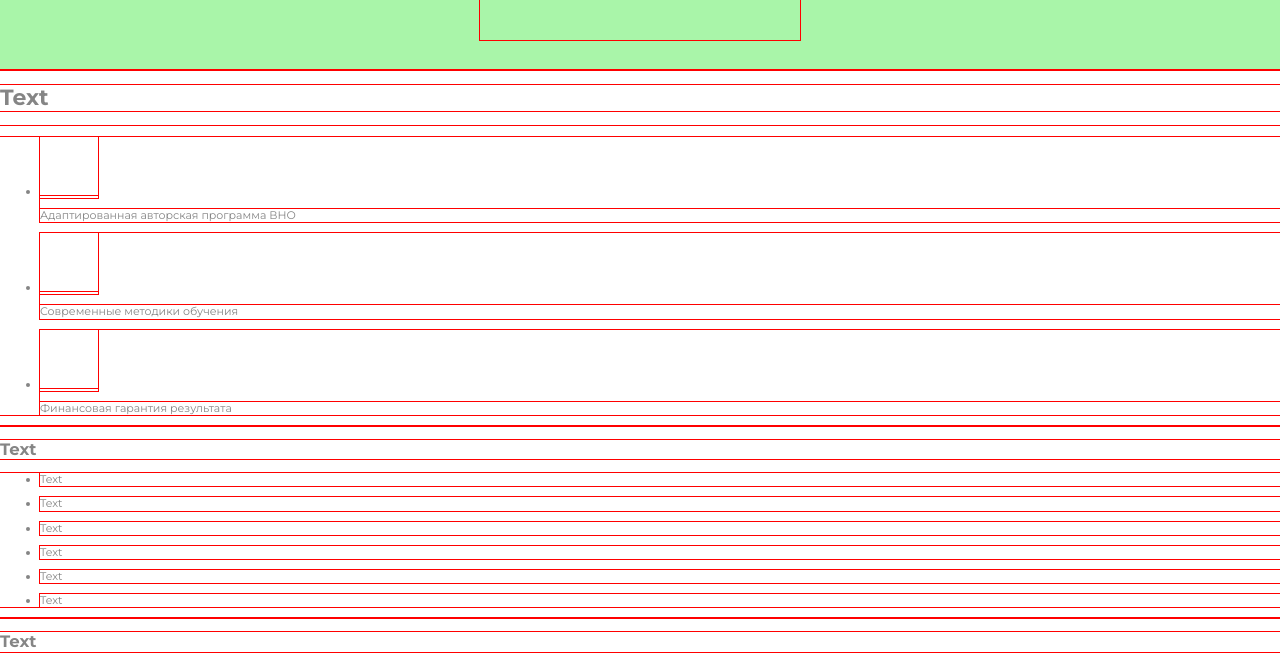
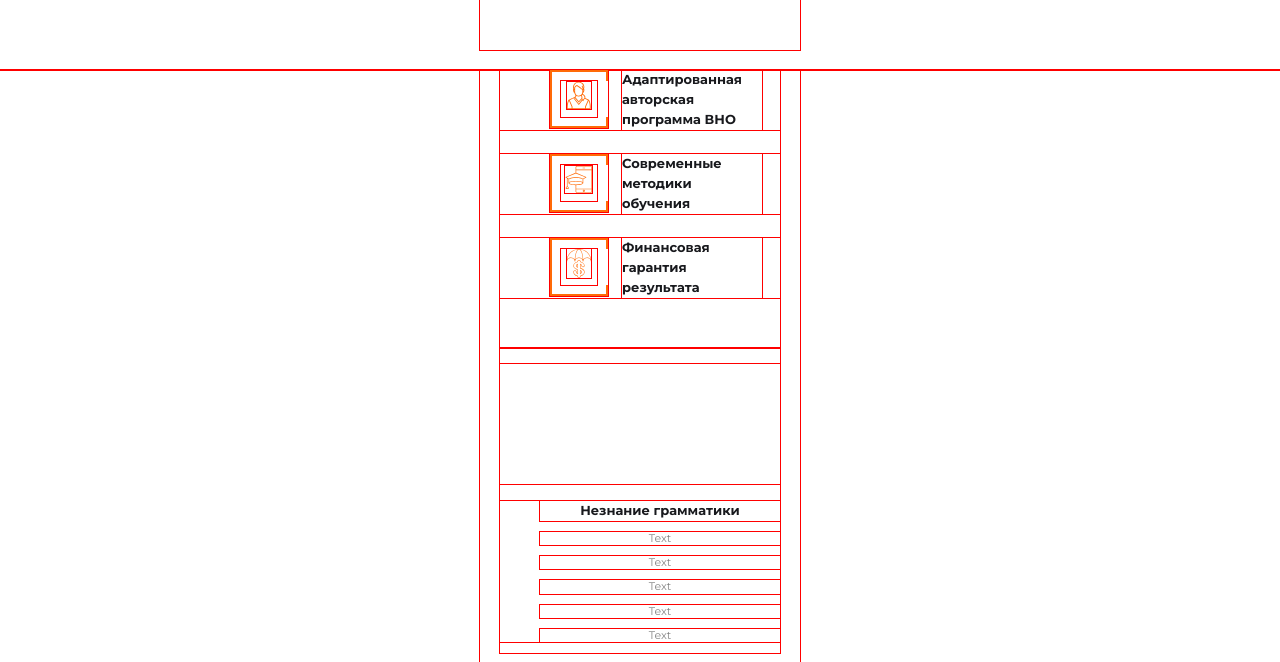
Before and after one commit to Serhii777/goit-fe-course.github.io, a website: page project-01/src/index.html in a window 1280 px wide. Shown: the part 600-1262 px from the top of the page. Drawn offline with nearby package versions, Linux system fonts and the light colour scheme; files that its build step writes are made by us from their sources.

Commit message:
Added sectiion-icons

```diff
--- a/project-01/src/index.html
+++ b/project-01/src/index.html
@@ -44,7 +44,8 @@
       <section class="section-training header__section-training">
         <div class="section-training__wrapper wrapper">
           <div class="section-training__content">
-            <h2 class="section-training__title typographic-meb title">Комплексная подготовка к ВНО <br /> по английскому языку</h2>
+            <h2 class="section-training__title typographic-meb title">Комплексная подготовка к ВНО <br /> по английскому
+              языку</h2>
             <p class="section-training__slogan typographic-mb">Просто не будет. <br /> Но ты гарантировано наберешь</p>
             <span class="section-training__point typographic-mb">+25 баллов</span>
             <button class="button button--light section-training__button typographic-tb" type="button">хочу на
@@ -60,33 +61,33 @@
 
 
   <main class="main">
-    <div class="wrapper main--wrapper">
-      <h1 class="main-title visually-hidde n">Text</h1>
+    <div class="wrapper main--wrapper container">
+      <h1 class="main-title visually-hidden">Комплексное изучение английского языка</h1>
 
 
-      <section class="section-training main__section-training">
-        <div class="section-training__icons">
+      <section class="section-icons main__section-icons">
+        <div class="section-icons__wrapper">
           <ul class="menu-icons">
             <li class="item menu-icons__item">
               <a href="#" class="link menu-icons__link">
-                <svg class="icon menu-icons__icon" width="58px" height="58px">
-                  <!-- <use href="./images/sprite/symbol-defs.svg#icon-basket"></use> -->
+                <svg class="icon menu-icons__icon">
+                  <use href="./images/icons-svg/symbol-defs.svg#icon-female_student"></use>
                 </svg>
               </a>
               <p class="menu-icons__description">Адаптированная авторская программа ВНО</p>
             </li>
             <li class="item menu-icons__item">
               <a href="#" class="link menu-icons__link">
-                <svg class="icon menu-icons__icon" width="58px" height="58px">
-                  <!-- <use href="./images/sprite/symbol-defs.svg#icon-basket"></use> -->
+                <svg class="icon menu-icons__icon">
+                  <use href="./images/icons-svg/symbol-defs.svg#icon-mobile_learning"></use>
                 </svg>
               </a>
               <p class="menu-icons__description">Современные методики обучения</p>
             </li>
             <li class="item menu-icons__item">
               <a href="#" class="link menu-icons__link">
-                <svg class="icon menu-icons__icon" width="58px" height="58px">
-                  <!-- <use href="./images/sprite/symbol-defs.svg#icon-basket"></use> -->
+                <svg class="icon menu-icons__icon">
+                  <use href="./images/icons-svg/symbol-defs.svg#icon-insurance"></use>
                 </svg>
               </a>
               <p class="menu-icons__description">Финансовая гарантия результата</p>
@@ -95,33 +96,34 @@
         </div>
       </section>
 
-      <section class="section-help">
-        <div class="section-help__wrapper">
-          <h2 class="section-help__title">Text</h2>
-          <ul class="items section-help__items">
-            <li class="section-help__item">
-              <p class="section-help__text">Text</p>
-              <!-- <a href="" class="section-help__link">1</a> -->
+      <section class="section-problem">
+        <div class="section-problem__wrapper">
+          <h2 class="section-problem__title">Главные проблемы учеников
+            на English ВНО, которые мы помогаем решить</h2>
+          <ul class="menu-problem section-problem__menu-problem items">
+            <li class="menu-problem__item">
+              <p class="menu-problem__text">Незнание грамматики</p>
+              <!-- <a href="" class="menu-problem__link">1</a> -->
             </li>
-            <li class="section-help__item">
-              <p class="section-help__text">Text</p>
-              <!-- <a href="" class="section-help__link">2</a> -->
+            <li class="section-problem__item">
+              <p class="section-problem__text">Text</p>
+              <!-- <a href="" class="section-problem__link">2</a> -->
             </li>
-            <li class="section-help__item">
-              <p class="section-help__text">Text</p>
-              <!-- <a href="" class="section-help__link">3</a> -->
+            <li class="section-problem__item">
+              <p class="section-problem__text">Text</p>
+              <!-- <a href="" class="section-problem__link">3</a> -->
             </li>
-            <li class="section-help__item">
-              <p class="section-help__text">Text</p>
-              <!-- <a href="" class="section-help__link">4</a> -->
+            <li class="section-problem__item">
+              <p class="section-problem__text">Text</p>
+              <!-- <a href="" class="section-problem__link">4</a> -->
             </li>
-            <li class="section-help__item">
-              <p class="section-help__text">Text</p>
-              <!-- <a href="" class="section-help__link">5</a> -->
+            <li class="section-problem__item">
+              <p class="section-problem__text">Text</p>
+              <!-- <a href="" class="section-problem__link">5</a> -->
             </li>
-            <li class="section-help__item">
-              <p class="section-help__text">Text</p>
-              <!-- <a href="" class="section-help__link">6</a> -->
+            <li class="section-problem__item">
+              <p class="section-problem__text">Text</p>
+              <!-- <a href="" class="section-problem__link">6</a> -->
             </li>
           </ul>
         </div>
--- a/project-01/src/sass/components/header.scss
+++ b/project-01/src/sass/components/header.scss
@@ -1,7 +1,6 @@
 .header {
   display: flex;
-
-  background-color: rgb(169, 245, 169);
+  background-color: #ffffff;
 
   // @media (min-resolution: 192dpi),
   // (min-resolution: 2dppx) {
@@ -12,12 +11,12 @@
 }
 
 .header__wrapper {
-  min-height: 640px;
+  min-height: 650px;
   background-image: url('../../images/bgr-01.png');
   background-size: cover;
   background-repeat: no-repeat;
   background-position: center;
-  margin-bottom: 30px;
+  margin-bottom: 20px;
 }
 
 .header__navigation {
@@ -25,6 +24,10 @@
   padding: 26px 0px 0px;
 }
 
+// .header__section-training {
+//   // margin-bottom: 74px;
+// }
+
 // .header__title {
 //   @include font-settings(150px, 1);
 //   margin: 0px 0px 98px;
--- a/project-01/src/sass/components/menu-icons.scss
+++ b/project-01/src/sass/components/menu-icons.scss
@@ -1,41 +1,104 @@
 .menu-icons {
-  position: absolute;
-  width: 380px;
-  height: 470px;
-  top: 0;
-  left: 0;
-  opacity: 0;
-  background: linear-gradient(0deg, $ligth-gradient-color, $dark-gradient-color);
-  @include center-flex('all');
+  margin: 0px;
+  //   position: absolute;
+  //   width: 380px;
+  //   height: 470px;
+  //   top: 0;
+  //   left: 0;
+  //   opacity: 0;
+  //   background: linear-gradient(0deg, $ligth-gradient-color, $dark-gradient-color);
+  //   @include center-flex('all');
   @extend %list;
-  transition: all 0.2s linear;
 }
 
 .menu-icons__item {
-  @extend %item;
-  background-color: $primary-yelow-color;
+  display: flex;
 
-  &:not(:nth-of-type(4n)) {
-    margin-right: 1px;
+  &:not(:nth-last-of-type(-3n+1)) {
+    margin-bottom: 24px;
   }
 }
 
 
 .menu-icons__link {
-  @include center-flex('all');
-  width: 56px;
-  height: 56px;
-  fill: $primary-red-color;
-  @extend %link;
+  display: flex;
+  justify-content: center;
+  align-items: center;
+  width: 58px;
+  height: 58px;
+  // width: 36px;
+  // height: 36px;
+  border: 2px solid #ff6b08;
+  position: relative;
+  margin: 0px 14px 0px 50px;
 
-  &:hover,
-  &:focus {
-    fill: $primary-white-color;
-    background-color: $primary-red-color;
+  &::after {
+    display: block;
+    content: '';
+    position: absolute;
+    width: 2px;
+    height: 36px;
+    background: #ffffff;
+    right: -2px;
   }
 }
 
 .menu-icons__icon {
-  width: 26px;
-  height: 26px;
+  width: 36px;
+  height: 36px;
+  fill: #ff6b08;
 }
+
+.menu-icons__description {
+  width: 140px;
+  font-size: 13px;
+  font-family: "Montserrat";
+  color: rgb(24, 25, 29);
+  font-weight: bold;
+  line-height: 1.538;
+  text-align: left;
+  margin: 0px;
+}
+
+
+// .menu-icons {
+//   position: absolute;
+//   width: 380px;
+//   height: 470px;
+//   top: 0;
+//   left: 0;
+//   opacity: 0;
+//   background: linear-gradient(0deg, $ligth-gradient-color, $dark-gradient-color);
+//   @include center-flex('all');
+//   @extend %list;
+//   transition: all 0.2s linear;
+// }
+
+// .menu-icons__item {
+//   @extend %item;
+//   background-color: $primary-yelow-color;
+
+//   &:not(:nth-of-type(4n)) {
+//     margin-right: 1px;
+//   }
+// }
+
+
+// .menu-icons__link {
+//   @include center-flex('all');
+//   width: 56px;
+//   height: 56px;
+//   fill: $primary-red-color;
+//   @extend %link;
+
+//   &:hover,
+//   &:focus {
+//     fill: $primary-white-color;
+//     background-color: $primary-red-color;
+//   }
+// }
+
+// .menu-icons__icon {
+//   width: 26px;
+//   height: 26px;
+// }
--- /dev/null
+++ b/project-01/src/sass/components/menu-problem.scss
@@ -0,0 +1,18 @@
+.menu-problem {
+  list-style: none;
+}
+
+.menu-problem__text {
+  font-size: 13px;
+  font-family: "Montserrat";
+  color: rgb(24, 25, 29);
+  font-weight: bold;
+  line-height: 1.538;
+  margin: 0px;
+}
+
+.menu-problem__item {
+  @extend %list;
+}
+
+//   @extend %link;
--- /dev/null
+++ b/project-01/src/sass/components/section-icons.scss
@@ -0,0 +1,3 @@
+.section-icons__wrapper {
+  margin: 0px 0px 50px 0px;
+}
--- /dev/null
+++ b/project-01/src/sass/components/section-problem.scss
@@ -0,0 +1,11 @@
+.section-problem {
+  margin-bottom: 32px;
+}
+
+.section-problem__title {
+  font-size: 20px;
+  font-family: "Montserrat";
+  color: rgb(255, 255, 255);
+  font-weight: bold;
+  line-height: 1.5;
+}
--- a/project-01/src/sass/helpers/placeholders.scss
+++ b/project-01/src/sass/helpers/placeholders.scss
@@ -7,20 +7,22 @@
   transition: all 0.2s linear;
 }
 
+%list {
+  margin: 0px;
+  padding: 0px;
+  list-style: none;
+}
+
 %link {
   text-decoration: none;
   transition: all 0.2s linear;
 }
 
-// %list {
-//   padding: 0px;
-//   list-style: none;
-// }
+%item {
+  cursor: pointer;
+}
 
-// %item {
-//   cursor: pointer;
-// }
-
-// %icon {
-//   display: block;
-// }
+%icon {
+  display: block;
+  width: 100%;
+}
--- a/project-01/src/sass/main.scss
+++ b/project-01/src/sass/main.scss
@@ -16,11 +16,14 @@
 @import 'components/logo';
 @import 'components/menu';
 @import 'components/section-training';
+@import 'components/section-icons.scss';
+@import 'components/menu-icons';
+@import 'components/section-problem.scss';
+@import 'components/menu-problem.scss';
 // @import 'components/block-title';
 // @import 'components/section-services';
 // @import 'components/services-list';
 // @import 'components/section-team';
 // @import 'components/team-list';
-// @import 'components/menu-icons';
 // @import 'components/footer-content';
 // @import 'components/field';
```
